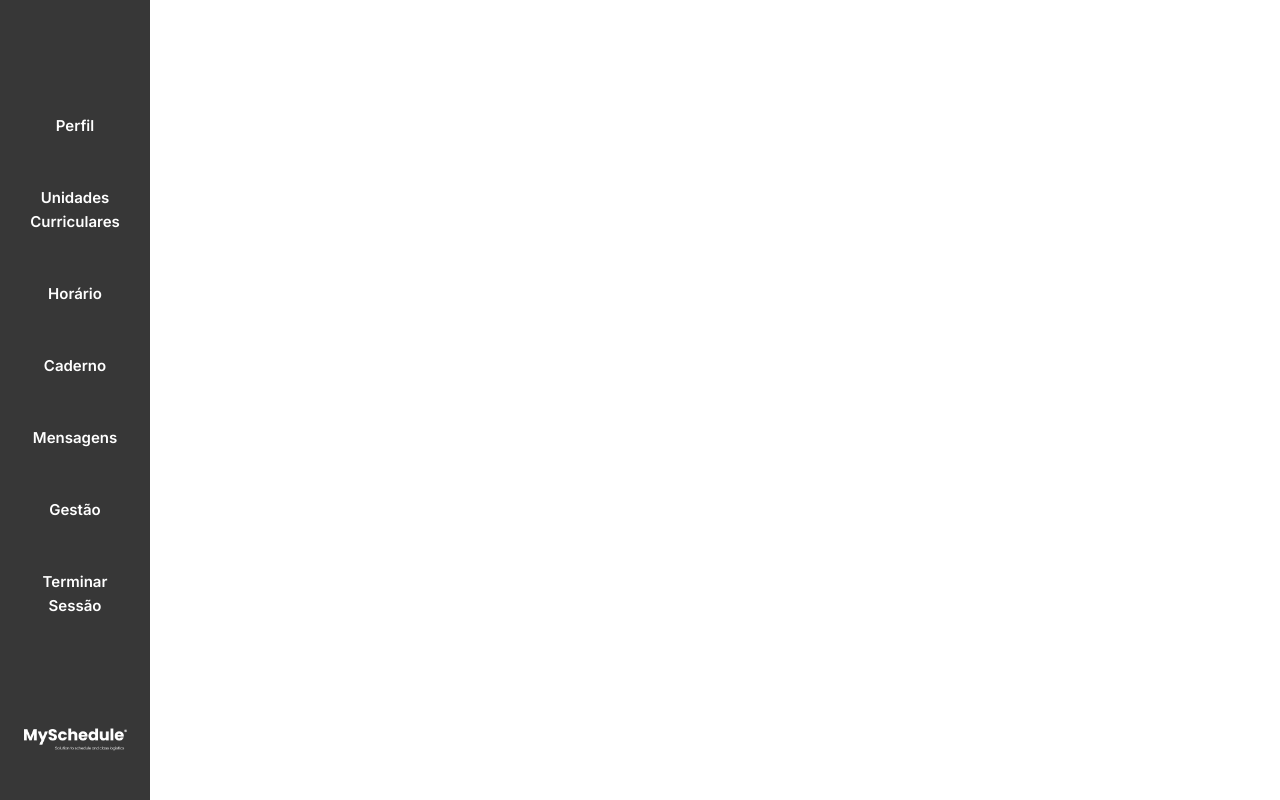
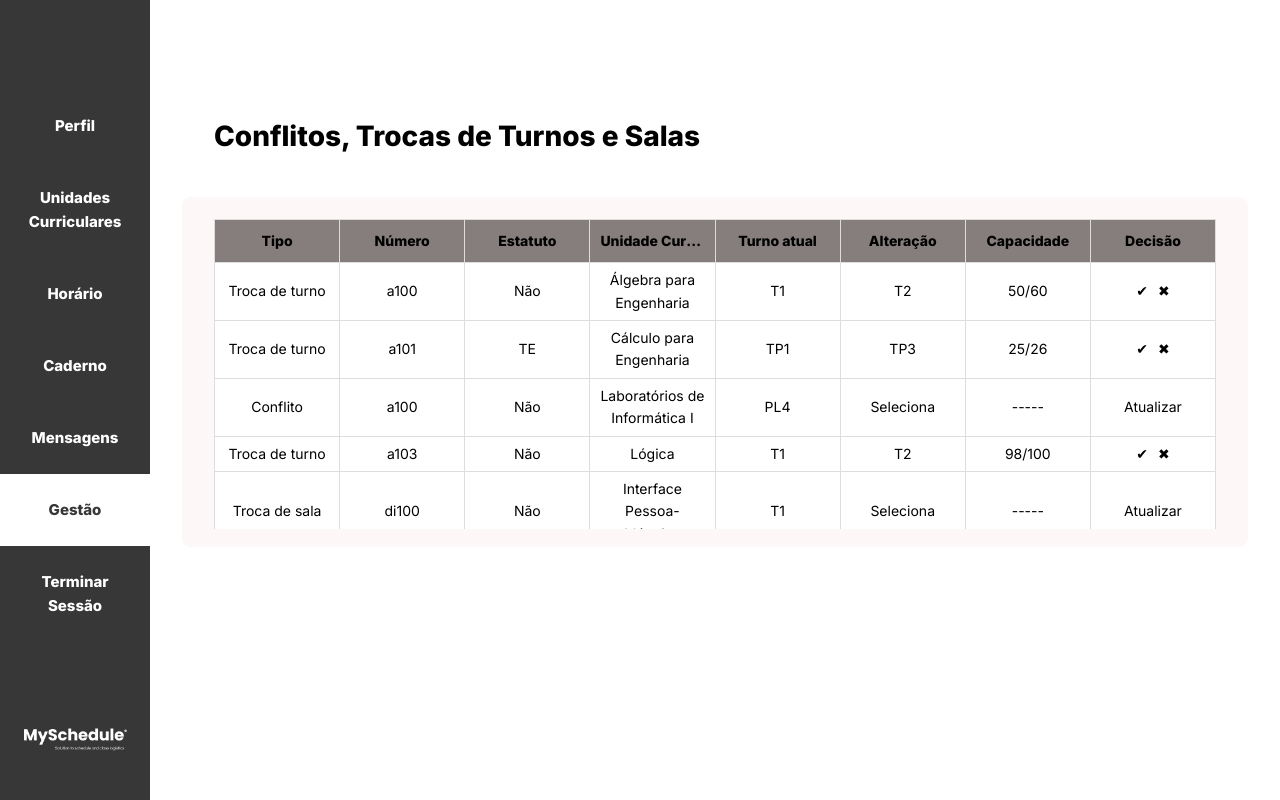
Before and after one commit to hhtomaswt11/IPM-24_25, a Vue app in the folder Fase2/MySchedule/: page /gestao in a window 1280 px wide. Built offline with nearby package versions, Linux system fonts and the light colour scheme; no server answers; a web font is replaced by a local one.

Commit message:
Tabela geral

```diff
--- a/Fase2/MySchedule/index.html
+++ b/Fase2/MySchedule/index.html
@@ -5,6 +5,8 @@
     <link rel="icon" href="/favicon.ico">
     <link href="https://fonts.googleapis.com/css2?family=Meera+Inimai&display=swap" rel="stylesheet">
     <link href="https://fonts.googleapis.com/css2?family=Inter:wght@400;600&display=swap" rel="stylesheet">
+    <link href="https://fonts.googleapis.com/css2?family=Inter:wght@800&display=swap" rel="stylesheet">
+
 
     <meta name="viewport" content="width=device-width, initial-scale=1.0">
     <title>Vite App</title>
--- a/Fase2/MySchedule/src/router/index.js
+++ b/Fase2/MySchedule/src/router/index.js
@@ -3,6 +3,7 @@ import HorariosDC from '@/views/HorariosDC.vue'
 import Mensagens from '@/views/Mensagens.vue'
 import Perfil from '@/views/Perfil.vue'
 import DetalheUC from '@/views/DetalheUC.vue'
+import Gestao from '@/views/Gestao.vue'
 
 const router = createRouter({
   history: createWebHistory(import.meta.env.BASE_URL),
@@ -27,6 +28,11 @@ const router = createRouter({
       name: 'Perfil',
       component: Perfil,
     },
+    {
+      path: '/gestao',
+      name: 'Gestao',
+      component: Gestao,
+    },
   ],
 })
 
--- /dev/null
+++ b/Fase2/MySchedule/src/views/Gestao.vue
@@ -0,0 +1,176 @@
+<template>
+    <div class="gestao-container">
+      <!-- Retângulo de fundo decorativo -->
+      <div class="decoracao-fundo"></div>
+
+      <!-- Título -->
+      <h1 class="titulo">Conflitos, Trocas de Turnos e Salas</h1>
+
+      <!-- Tabela -->
+      <div class="tabela-wrapper">
+        <table class="tabela-gestao">
+          <thead>
+            <tr>
+              <th>Tipo</th>
+              <th>Número</th>
+              <th>Estatuto</th>
+              <th>Unidade Curricular</th>
+              <th>Turno atual</th>
+              <th>Alteração</th>
+              <th>Capacidade</th>
+              <th>Decisão</th>
+            </tr>
+          </thead>
+
+          <tbody>
+            <tr v-for="(item, index) in dados" :key="index">
+              <td>{{ item.tipo }}</td>
+              <td>{{ item.numero }}</td>
+              <td>{{ item.estatuto }}</td>
+              <td class="uc-cell">{{ item.uc }}</td>
+              <td>{{ item.turnoAtual }}</td>
+              <td>{{ item.alteracao }}</td>
+              <td>{{ item.capacidade }}</td>
+              <td>
+                <span
+                  v-if="item.decisao === 'Atualizar'"
+                  class="acao atualizar"
+                  @click="acaoAtualizar(index)"
+                >
+                  Atualizar
+                </span>
+                <span v-else class="acoes">
+                  <span class="acao aceitar" @click="acaoAceitar(index)">✔</span>
+                  <span class="acao rejeitar" @click="acaoRejeitar(index)">✖</span>
+                </span>
+              </td>
+            </tr>
+          </tbody>
+        </table>
+      </div>
+    </div>
+  </template>
+
+  <script setup>
+  const dados = [
+    { tipo: 'Troca de turno', numero: 'a100', estatuto: 'Não', uc: 'Álgebra para Engenharia', turnoAtual: 'T1', alteracao: 'T2', capacidade: '50/60', decisao: '✔ ✖' },
+    { tipo: 'Troca de turno', numero: 'a101', estatuto: 'TE', uc: 'Cálculo para Engenharia', turnoAtual: 'TP1', alteracao: 'TP3', capacidade: '25/26', decisao: '✔ ✖' },
+    { tipo: 'Conflito', numero: 'a100', estatuto: 'Não', uc: 'Laboratórios de Informática I', turnoAtual: 'PL4', alteracao: 'Seleciona', capacidade: '-----', decisao: 'Atualizar' },
+    { tipo: 'Troca de turno', numero: 'a103', estatuto: 'Não', uc: 'Lógica', turnoAtual: 'T1', alteracao: 'T2', capacidade: '98/100', decisao: '✔ ✖' },
+    { tipo: 'Troca de sala', numero: 'di100', estatuto: 'Não', uc: 'Interface Pessoa-Máquina', turnoAtual: 'T1', alteracao: 'Seleciona', capacidade: '-----', decisao: 'Atualizar' },
+    { tipo: 'Troca de turno', numero: 'a100', estatuto: 'Não', uc: 'Álgebra para Engenharia', turnoAtual: 'T1', alteracao: 'T2', capacidade: '50/60', decisao: '✔ ✖' },
+    { tipo: 'Troca de turno', numero: 'a101', estatuto: 'TE', uc: 'Cálculo para Engenharia', turnoAtual: 'TP1', alteracao: 'TP3', capacidade: '25/26', decisao: '✔ ✖' },
+    { tipo: 'Conflito', numero: 'a100', estatuto: 'Não', uc: 'Laboratórios de Informática I', turnoAtual: 'PL4', alteracao: 'Seleciona', capacidade: '-----', decisao: 'Atualizar' },
+    { tipo: 'Troca de turno', numero: 'a103', estatuto: 'Não', uc: 'Lógica', turnoAtual: 'T1', alteracao: 'T2', capacidade: '98/100', decisao: '✔ ✖' },
+    { tipo: 'Troca de sala', numero: 'di100', estatuto: 'Não', uc: 'Interface Pessoa-Máquina', turnoAtual: 'T1', alteracao: 'Seleciona', capacidade: '-----', decisao: 'Atualizar' },
+  ];
+
+  function acaoAtualizar(i) {
+    console.log(`Atualizar clicado na linha ${i}`);
+  }
+  function acaoAceitar(i) {
+    console.log(`✔ Aceite na linha ${i}`);
+  }
+  function acaoRejeitar(i) {
+    console.log(`✖ Rejeitado na linha ${i}`);
+  }
+  </script>
+
+  <style scoped>
+  .gestao-container {
+    padding: 2rem;
+    position: relative;
+  }
+
+  /* Retângulo de fundo */
+  .decoracao-fundo {
+    background-color: #FDF7F7;
+    position: absolute;
+    top: 165px;
+    left: 0;
+    right: 0;
+    height: 350px;
+    z-index: 0;
+    border-radius: 8px;
+  }
+
+  .titulo {
+    margin-top: 50px;
+    font-family: 'Inter', sans-serif;
+    font-weight: 800;
+    font-size: 28px;
+    margin-bottom: 1.5rem;
+    color: #000;
+    position: relative;
+    z-index: 1;
+  }
+
+  .tabela-wrapper {
+    margin-top: 60px;
+    overflow-y: auto;
+    max-height: 310px;
+    position: relative;
+    z-index: 1;
+  }
+
+  /* Tabela */
+  .tabela-gestao {
+    width: 100%;
+    border-collapse: collapse;
+    table-layout: fixed;
+  }
+
+
+  .tabela-gestao th,
+  .tabela-gestao td {
+    padding: 6px 10px;
+    border: 1px solid #ddd;
+    text-align: center;
+    font-size: 14px;
+    color: #000;
+    background-color: white;
+    white-space: nowrap;
+    overflow: hidden;
+    text-overflow: ellipsis;
+  }
+
+  .tabela-gestao th {
+    padding: 10px 10px;
+  }
+
+  /* Evita corte na célula da UC */
+  .uc-cell {
+    white-space: normal !important;
+    overflow: visible !important;
+    text-overflow: initial !important;
+  }
+
+  /* Cabeçalho fixo */
+  .tabela-gestao thead th {
+    background-color: #867D7D;
+    color: black;
+    font-weight: bold;
+    position: sticky;
+    top: 0;
+    z-index: 2;
+  }
+
+  /* Ações interativas */
+  .acao {
+    cursor: pointer;
+    margin: 0 5px;
+    transition: color 0.2s ease;
+  }
+
+  .atualizar:hover {
+    color: #3576E7;
+  }
+
+  .aceitar:hover {
+    color: #4DAE54;
+  }
+
+  .rejeitar:hover {
+    color: #B52525;
+  }
+  </style>
```
